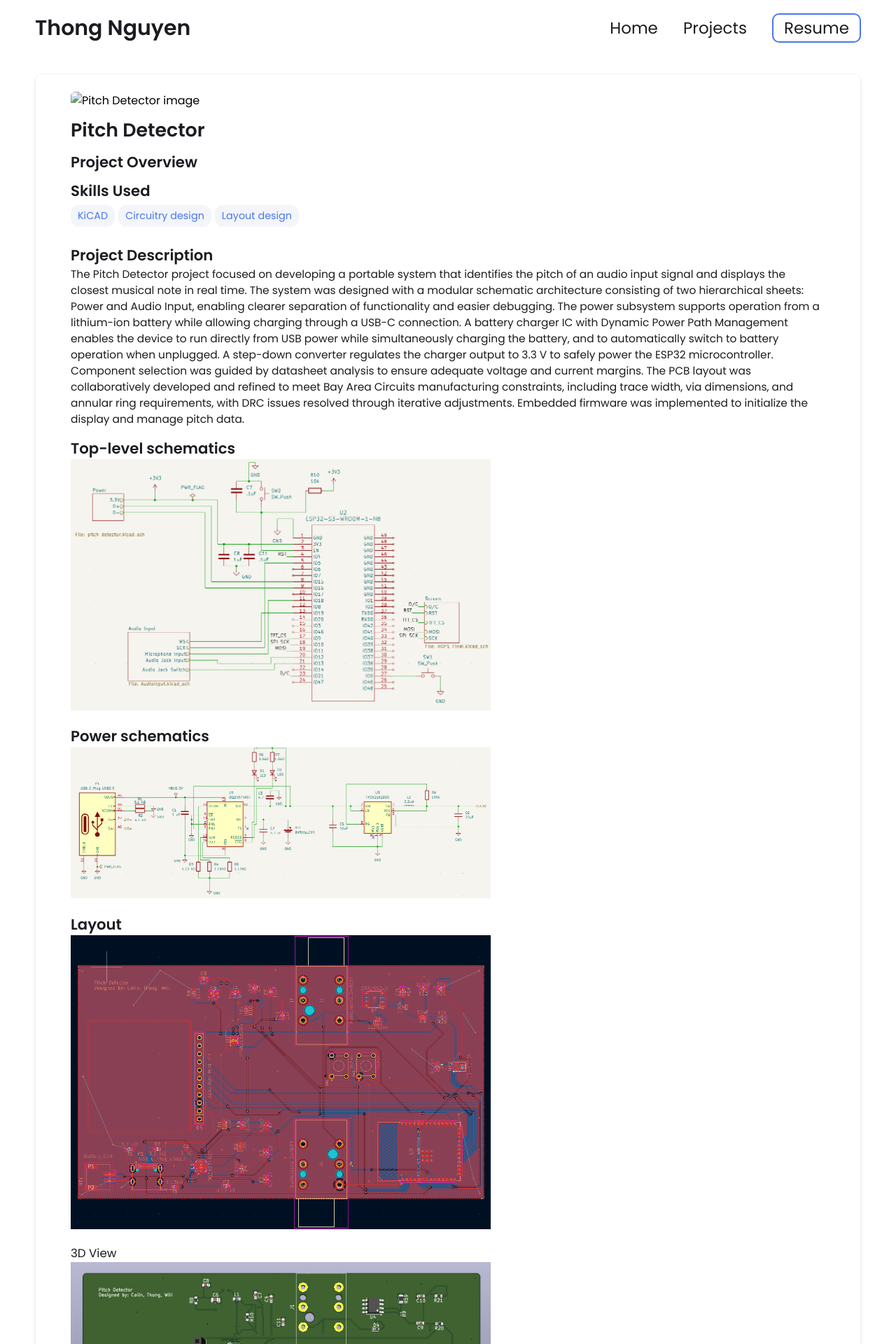
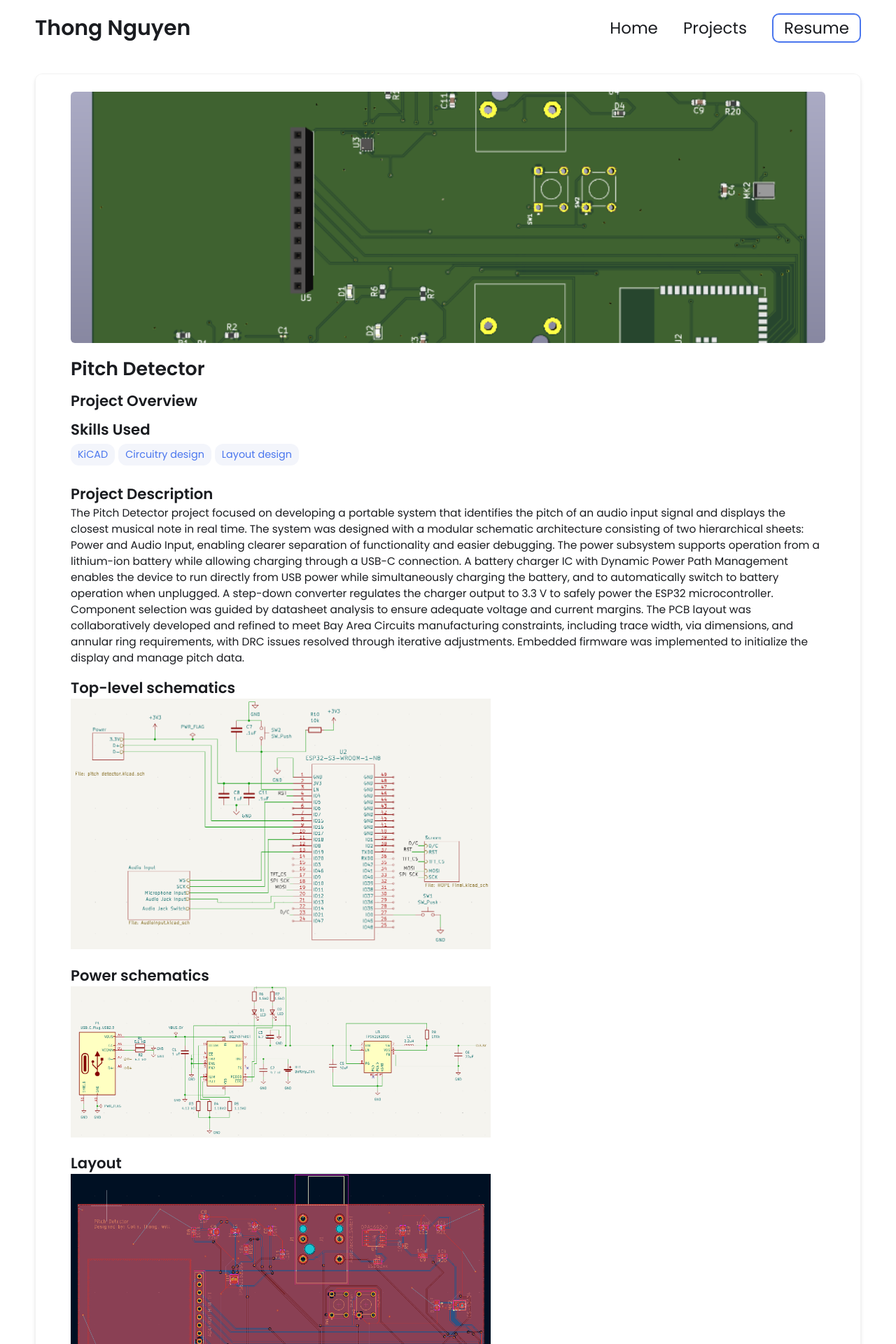
Before and after one commit to thongmn-8888/thongmn-8888.github.io, a Jekyll site: the page built from _projects/pitch-detector/index.md, in a window 1280 px wide. Shown: the top 1920 px of the page at 70% size. Built offline with Jekyll 4.4.1, drawn with Linux system fonts in a browser that asks for light colours.

Commit message:
Update index.md

```diff
--- a/_projects/pitch-detector/index.md
+++ b/_projects/pitch-detector/index.md
@@ -5,7 +5,7 @@ skills:
 - KiCAD
 - Circuitry design
 - Layout design
-main-image: /assets/images/pitch-detector-project/3d-view.png
+main-image: /3d-view.png
 ---
 
 ## Project Description
```
